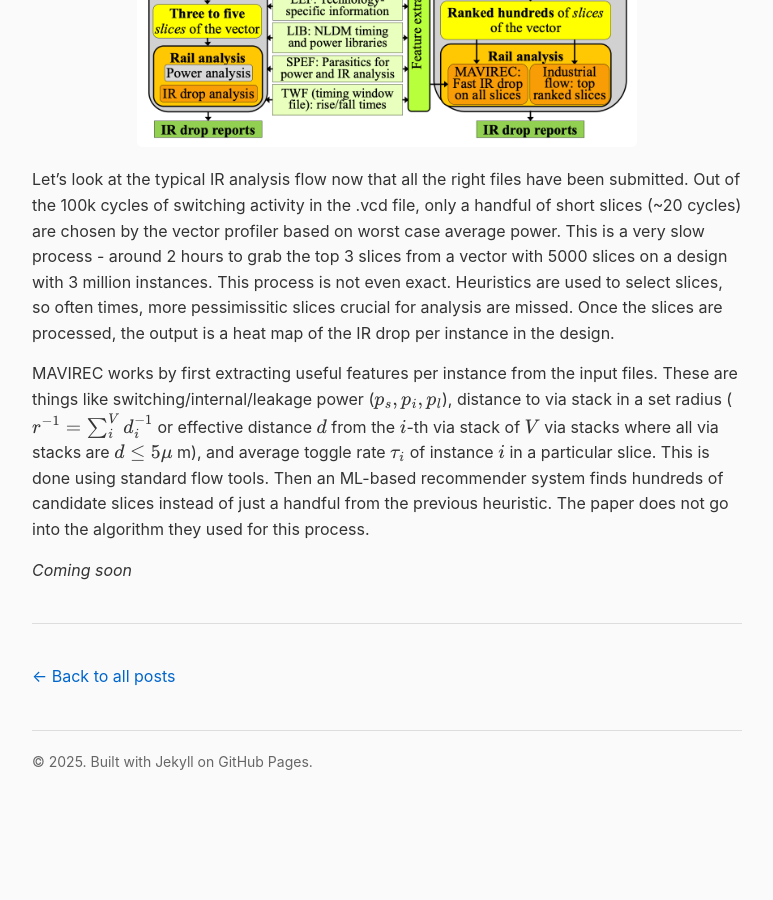
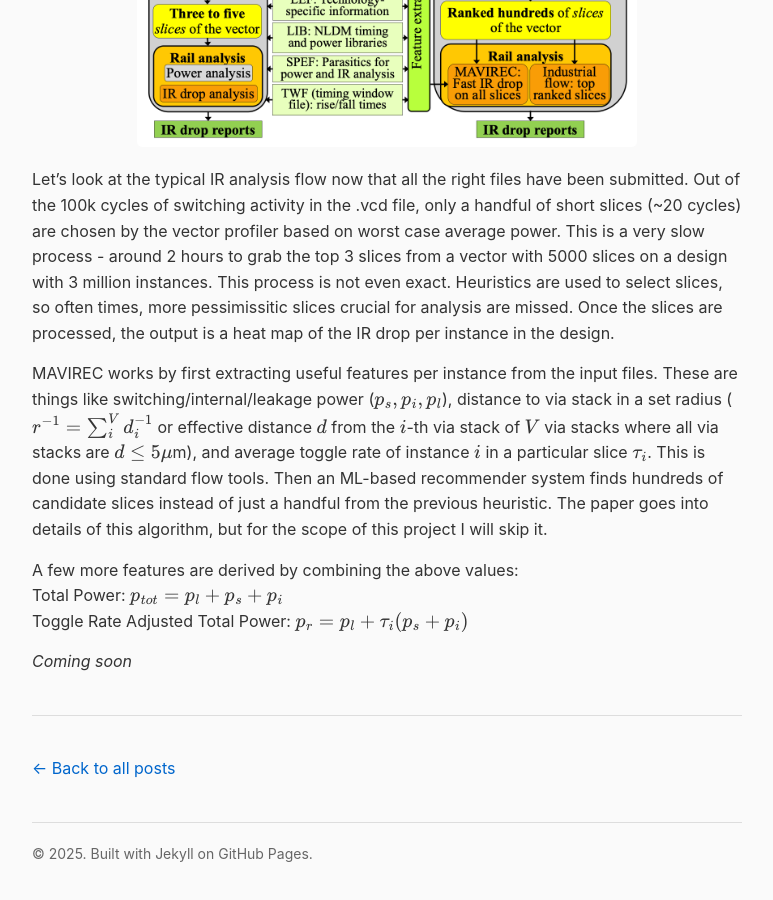
Before and after one commit to roshanwariar/roshanwariar.github.io, a Jekyll site: the page built from _posts/2026-2-26-pdai1.md, in a window 1280 px wide and 900 px high, scrolled down 3794 px. Shown: the whole window, without its empty margins (253-1026 px from the left). Built offline with Jekyll 4.4.1, drawn with Linux system fonts in a browser that asks for light colours; before the commit the page ends 4602 px from its top, so only the background shows below that.

Commit message:
Update 2026-2-26-pdai1.md

```diff
--- a/_posts/2026-2-26-pdai1.md
+++ b/_posts/2026-2-26-pdai1.md
@@ -29,6 +29,11 @@
 
 Let’s look at the typical IR analysis flow now that all the right files have been submitted. Out of the 100k cycles of switching activity in the .vcd file, only a handful of short slices (~20 cycles) are chosen by the vector profiler based on worst case average power. This is a very slow process - around 2 hours to grab the top 3 slices from a vector with 5000 slices on a design with 3 million instances. This process is not even exact. Heuristics are used to select slices, so often times, more pessimissitic slices crucial for analysis are missed. Once the slices are processed, the output is a heat map of the IR drop per instance in the design.<br>
 
-MAVIREC works by first extracting useful features per instance from the input files. These are things like switching/internal/leakage power ($$p_s, p_i, p_l$$), distance to via stack in a set radius ($$r^{-1} = \sum_{i}^{V} d_{i}^{-1}$$ or effective distance $$d$$ from the $$i$$-th via stack of $$V$$ via stacks where all via stacks are $$d \leq 5 \mu$$ m), and average toggle rate $$\tau_i$$ of instance $$i$$ in a particular slice. This is done using standard flow tools. Then an ML-based recommender system finds hundreds of candidate slices instead of just a handful from the previous heuristic. The paper does not go into the algorithm they used for this process.<br>
+MAVIREC works by first extracting useful features per instance from the input files. These are things like switching/internal/leakage power ($$p_s, p_i, p_l$$), distance to via stack in a set radius ($$r^{-1} = \sum_{i}^{V} d_{i}^{-1}$$ or effective distance $$d$$ from the $$i$$-th via stack of $$V$$ via stacks where all via stacks are $$d\leq 5\mu$$m), and average toggle rate of instance $$i$$ in a particular slice $$\tau_i$$. This is done using standard flow tools. Then an ML-based recommender system finds hundreds of candidate slices instead of just a handful from the previous heuristic. The paper goes into details of this algorithm, but for the scope of this project I will skip it.<br>
+
+A few more features are derived by combining the above values:<br>
+Total Power: $$p_{tot} = p_l + p_s + p_i$$<br>
+Toggle Rate Adjusted Total Power: $$p_{r} = p_l + \tau_i(p_s + p_i)$$<br>
+
 
 _Coming soon_
```
